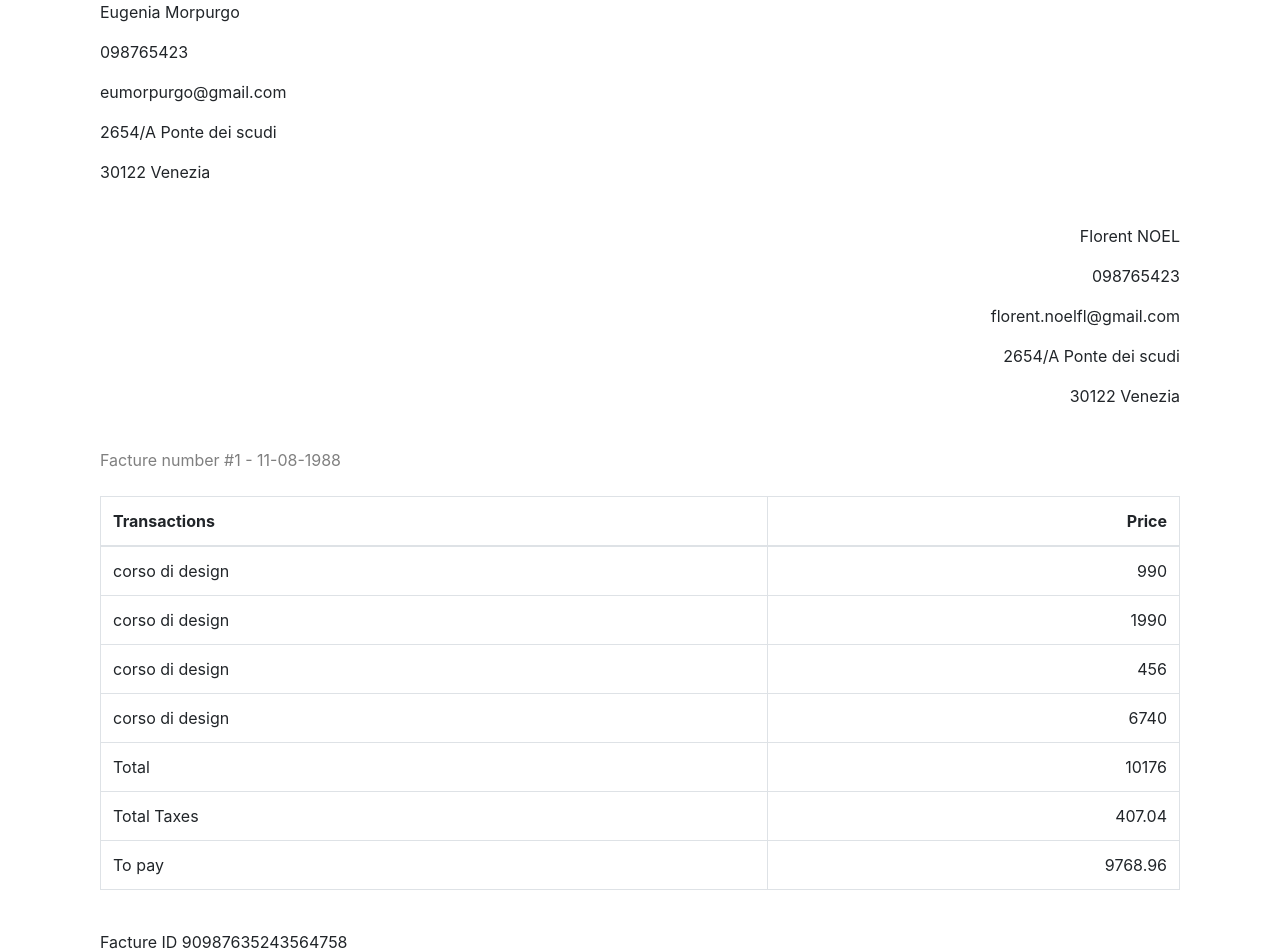
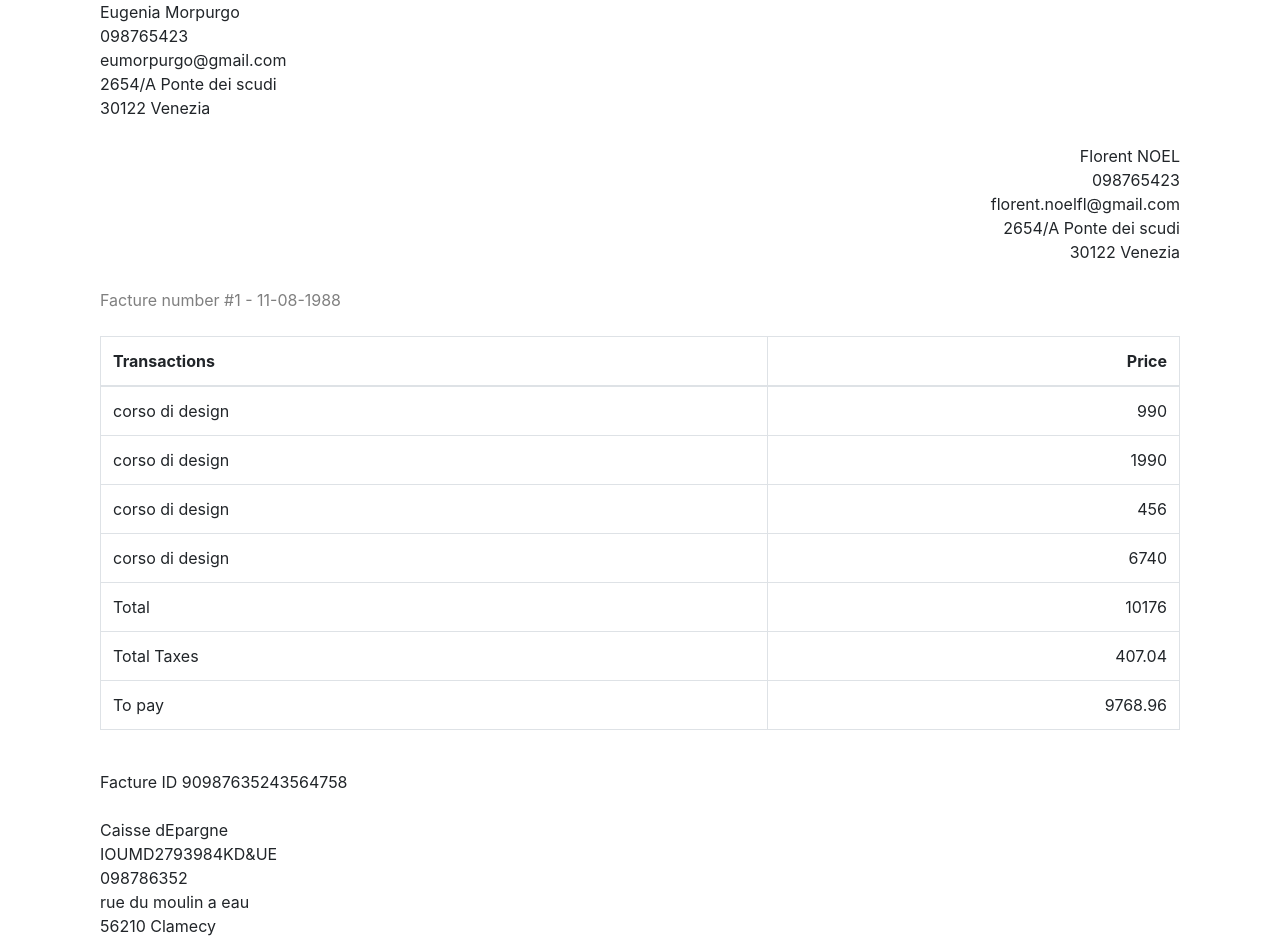
Before and after one commit to heb-dtc/admin, a React app in the folder front/: page / in a window 1280 px wide. Shown: the part 80-1032 px from the top of the page. Built offline with nearby package versions, Linux system fonts and the light colour scheme.

Commit message:
Add HOC for inline editing

```diff
--- a/front/src/bank_details.jsx
+++ b/front/src/bank_details.jsx
@@ -1,14 +1,26 @@
 import React from 'react'
+import contentEditable from './editable_component.jsx'
 
-const BankDetails = ({name, iban, phone, email, street, zipCode, city}) => (
-    <div>
-        <p>{name}</p>
-        <p>{iban}</p>
-        <p>{phone}</p>
-        <p>{email}</p>
-        <p>{street}</p>
-        <p>{zipCode} {city}</p>
-    </div>
-)
+class BankDetails extends React.Component {
+
+    render() {
+        const {name, iban, phone, email, street, zipCode, city} = this.props
+        const EditableName = contentEditable('div')
+        const EditablePhone = contentEditable('div')
+        const EditableEmail = contentEditable('div')
+        const EditableStreet = contentEditable('div')
+        const EditableCity = contentEditable('div')
+        return (
+            <div>
+                <EditableName value={name}/>
+                <EditableName value={iban}/>
+                <EditablePhone value={phone}/>
+                <EditableEmail value={email}/>
+                <EditableStreet value={street}/>
+                <EditableCity value={`${zipCode} ${city}`}/>
+            </div>
+        )
+    }
+}
 
 export default BankDetails
--- /dev/null
+++ b/front/src/editable_component.jsx
@@ -0,0 +1,89 @@
+import React from 'react'
+
+function contentEditable(WrappedComponent) {
+
+    return class extends React.Component {
+        constructor(props) {
+            super(props);
+            this.state = {
+                editing: false
+            }
+
+            this.toggleEdit = this.toggleEdit.bind(this);
+            this.edit = this.edit.bind(this);
+            this.save = this.save.bind(this);
+            this.cancel = this.cancel.bind(this);
+            this.isValueChanged = this.isValueChanged.bind(this);
+            this.handleKeyDown = this.handleKeyDown.bind(this);
+        }
+
+        toggleEdit(e) {
+            e.stopPropagation()
+            if (this.state.editing) {
+                this.cancel()
+            } else {
+                this.edit()
+            }
+        }
+
+        edit() {
+            this.setState({
+                editing: true
+            }, () => {
+                this.domElm.focus()
+            })
+        }
+
+        save() {
+            this.setState({
+                editing: false
+            }, () => {
+                if (this.props.onSave && this.isValueChanged()) {
+                    console.log('Value is changed', this.domElm.textContent)
+                }
+            })
+        }
+
+        cancel() {
+            this.setState({
+                editing: false
+            })
+        }
+
+        isValueChanged() {
+            return this.props.value !== this.domElm.textContent
+        }
+
+        handleKeyDown(e) {
+            const {key} = e
+            switch (key) {
+                case 'Enter':
+                case 'Escape':
+                    this.save()
+                    break
+            }
+        }
+
+        render() {
+            const {editing} = this.state
+
+            return (
+                <WrappedComponent
+                    className={editing ? 'editing' : ''}
+                    onClick={!editing ? this.toggleEdit : undefined}
+                    contentEditable={editing}
+                    ref={(domNode) => {
+                        this.domElm = domNode
+                    }}
+                    onBlur={this.save}
+                    onKeyDown={this.handleKeyDown}
+                    {...this.props}
+                >
+                    {this.props.value}
+                </WrappedComponent>
+            )
+        }
+    }
+}
+
+export default contentEditable
--- a/front/src/facture_id.jsx
+++ b/front/src/facture_id.jsx
@@ -1,7 +1,11 @@
 import React from 'react'
+import contentEditable from './editable_component.jsx'
 
-const FactureId = ({id}) => (
-    <div>Facture ID {id}</div>
-)
+const FactureId = ({id}) => {
+    const EditableId = contentEditable('span')
+    return (
+        <div>Facture ID <EditableId value={id}/></div>
+    )
+}
 
 export default FactureId
--- a/front/src/facture_page.jsx
+++ b/front/src/facture_page.jsx
@@ -92,7 +92,7 @@ class FacturePage extends Component {
                     </Col>
                 </Row>
 
-                <Row>
+                <Row className='mb-5'>
                     <Col className='mt-4'>
                         <BankDetails name={'Caisse dEpargne'} iban={'IOUMD2793984KD&UE'} phone={'098786352'} city={'Clamecy'}
                                      zipCode={'56210'}
--- a/front/src/heading.jsx
+++ b/front/src/heading.jsx
@@ -1,9 +1,14 @@
 import React from 'react'
+import contentEditable from './editable_component.jsx'
 
-const Heading = ({number, date}) => (
-    <div className='text-black-50'>
-        Facture number #{number} - {date}
-    </div>
-)
+const Heading = ({number, date}) => {
+    const EditableNumber = contentEditable('span')
+    const EditableDate = contentEditable('span')
+    return (
+        <div className='text-black-50'>
+            Facture number #<EditableNumber value={number}/> - <EditableDate value={date}/>
+        </div>
+    )
+}
 
 export default Heading
--- a/front/src/recipient.jsx
+++ b/front/src/recipient.jsx
@@ -1,13 +1,21 @@
 import React from 'react'
+import contentEditable from './editable_component.jsx'
 
-const Recipient = ({recipient}) => (
-    <div>
-        <p>{recipient.name}</p>
-        <p>{recipient.phone}</p>
-        <p>{recipient.email}</p>
-        <p>{recipient.street}</p>
-        <p>{recipient.zipCode} {recipient.city}</p>
-    </div>
-)
+const Recipient = ({recipient}) => {
+    const EditableName = contentEditable('div')
+    const EditablePhone = contentEditable('div')
+    const EditableEmail = contentEditable('div')
+    const EditableStreet = contentEditable('div')
+    const EditableCity = contentEditable('div')
+    return (
+        <div>
+            <EditableName value={recipient.name}/>
+            <EditablePhone value={recipient.phone}/>
+            <EditableEmail value={recipient.email}/>
+            <EditableStreet value={recipient.street}/>
+            <EditableCity value={`${recipient.zipCode} ${recipient.city}`}/>
+        </div>
+    )
+}
 
 export default Recipient
--- a/front/src/sender.jsx
+++ b/front/src/sender.jsx
@@ -1,13 +1,21 @@
 import React from 'react'
+import contentEditable from './editable_component.jsx'
 
-const Sender = ({sender}) => (
-    <div>
-        <p>{sender.name}</p>
-        <p>{sender.phone}</p>
-        <p>{sender.email}</p>
-        <p>{sender.street}</p>
-        <p>{sender.zipCode} {sender.city}</p>
-    </div>
-)
+const Sender = ({sender}) => {
+    const EditableName = contentEditable('div')
+    const EditablePhone = contentEditable('div')
+    const EditableEmail = contentEditable('div')
+    const EditableStreet = contentEditable('div')
+    const EditableCity = contentEditable('div')
+    return (
+        <div>
+            <EditableName value={sender.name}/>
+            <EditablePhone value={sender.phone}/>
+            <EditableEmail value={sender.email}/>
+            <EditableStreet value={sender.street}/>
+            <EditableCity value={`${sender.zipCode} ${sender.city}`}/>
+        </div>
+    )
+}
 
 export default Sender
```
